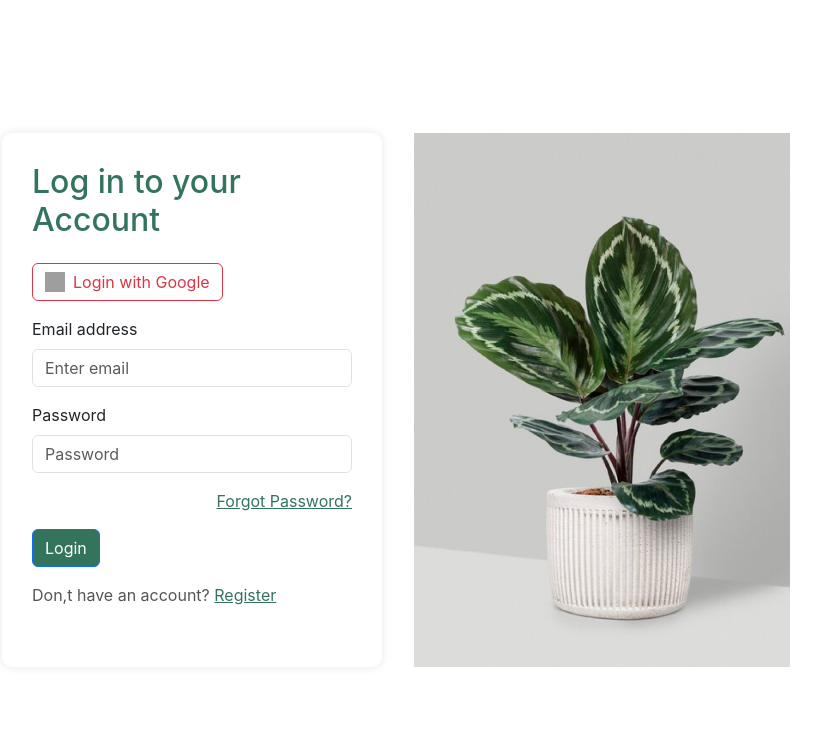
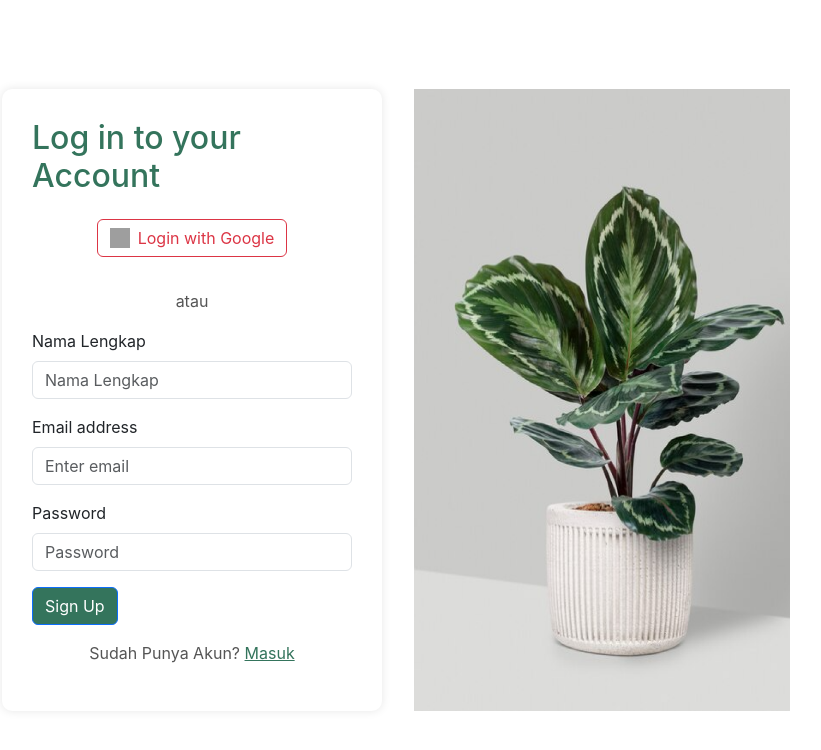
Before and after one commit to Serly-Eldina/UMI-MASSIVE, a React (Vite) app: page /Register in a window 1280 px wide. Shown: the top 750 px of the page, without its empty margins (238-1059 px from the left). Built offline with nearby package versions, Linux system fonts and the light colour scheme; grey boxes are pictures that could not be loaded.

Commit message:
rapihin login&register+nambahain icon logo

```diff
--- a/src/css/main.css
+++ b/src/css/main.css
@@ -53,7 +53,7 @@ body, html {
 
 .login-image img {
   width: 100%;
-  height: auto;
+  height: 100%;
 }
 
 
--- a/src/pages/HomePage.jsx
+++ b/src/pages/HomePage.jsx
@@ -1,4 +1,4 @@
-import React, { useState } from 'react';
+
 import Button from 'react-bootstrap/Button';
 import Container from 'react-bootstrap/Container';
 import Form from 'react-bootstrap/Form';
@@ -16,7 +16,8 @@ import janda from '../images/jandabolong.png';
 import buttonwood from '../images/buttonwood.png';
 import peony from '../images/peony.png';
 import sepatu from '../images/bungasepatu.png';
-import user from '../images/user.png';
+import user from '../images/user.png'
+import logosementara from '../assets/logosementara.png'
 
 
 
@@ -27,18 +28,20 @@ const Home = () => {
     <>
       <NavbarBS expand="lg" className="bg-body-tertiary">
         <Container fluid>
-          <NavbarBS.Brand href="#">ini logo</NavbarBS.Brand>
+          <NavbarBS.Brand ><img src={logosementara} alt='logo' /></NavbarBS.Brand>
           <NavbarBS.Toggle aria-controls="navbarScroll" />
           <NavbarBS.Collapse id="navbarScroll">
             <Nav
-              className="me-auto my-2 my-lg-0"
-              style={{ maxHeight: '100px' }}
+              className="navbar-custom me-auto my-2 my-lg-0"
+              style={{ maxHeight: 'auto' }}
               navbarScroll
             >
-              <Nav.Link href="#action1">Beranda</Nav.Link>
-              <Nav.Link href="#action2">Tentang Kami</Nav.Link>
-              <Nav.Link href="#action2">Informasi</Nav.Link>
+
+              <Nav.Link href="/">Beranda</Nav.Link>
+              <Nav.Link href="Login">Tentang Kami</Nav.Link>
+              <Nav.Link href="Register">Informasi</Nav.Link>
               <Nav.Link href="#action2">Konsultasi</Nav.Link>
+
             </Nav>
             <Form className="d-flex">
               <Form.Control
@@ -61,7 +64,7 @@ const Home = () => {
           <p>baru dalam merawat kehidupan hijau. Mari jelajahi, belajar, dan berbagi</p>
           <p>cinta terhadap tanaman hias. Inilah tempatnya, di mana setiap kuncup</p>
           <p>adalah awal dari petualangan yang tak terlupakan.</p>
-        <button type="button" class="btn btn-success" >Selengkapnya</button>
+          <button type="button" className="btn btn-success" >Selengkapnya</button>
         </div>
         <div className='container3'>
           <img
@@ -83,8 +86,8 @@ const Home = () => {
             <div style={{ width: '18rem' }}>
               <img src={rencana1} />
               <div>
-        <div style={{fontWeight: 'bolder'}}>Penyiraman yang Tepat</div>
-        <div className='textrencana' style={{marginTop: '23px'}}>
+                <div style={{ fontWeight: 'bolder' }}>Penyiraman yang Tepat</div>
+                <div className='textrencana' style={{ marginTop: '23px' }}>
                   Tentukan jadwal penyiraman berdasarkan jenis tanaman, kondisi iklim, dan musim. Pastikan tanah tidak terlalu kering atau terlalu basah.
                 </div>
               </div>
@@ -95,8 +98,8 @@ const Home = () => {
             <div style={{ width: '18rem' }}>
               <img src={rencana2} />
               <div>
-        <div style={{fontWeight: 'bolder'}}>Pemupukan Rutin</div>
-        <div className='textrencana' style={{marginTop: '23px'}}>
+                <div style={{ fontWeight: 'bolder' }}>Pemupukan Rutin</div>
+                <div className='textrencana' style={{ marginTop: '23px' }}>
                   Berikan tanaman nutrisi yang diperlukan dengan memilih pupuk yang sesuai dengan jenis tanaman dan fase pertumbuhannya.
                 </div>
               </div>
@@ -106,8 +109,8 @@ const Home = () => {
             <div style={{ width: '18rem' }}>
               <img src={rencana3} />
               <div>
-        <div style={{fontWeight: 'bolder'}}>Perhatikan Pencahayaan</div>
-        <div className='textrencana' style={{marginTop: '23px'}}>
+                <div style={{ fontWeight: 'bolder' }}>Perhatikan Pencahayaan</div>
+                <div className='textrencana' style={{ marginTop: '23px' }}>
                   Beberapa tanaman membutuhkan sinar matahari langsung, dan ada yang di tempat teduh Pahami preferensi pencahayaan tanaman Anda.
                 </div>
               </div>
@@ -124,7 +127,7 @@ const Home = () => {
         </div>
 
         <div className='textnutrisi'>
-    <div className='judulnutrisi' style={{width: '500px'}}>Penuhi Nutrisi tanaman anda dengan baik</div>
+          <div className='judulnutrisi' style={{ width: '500px' }}>Penuhi Nutrisi tanaman anda dengan baik</div>
 
           <div className='listnutrisi'>
             <p>1. Awasi tanaman Anda untuk tanda-tanda kekurangan nutrisi, seperti daun kuning atau pertumbuhan yang lambat.</p>
@@ -139,7 +142,7 @@ const Home = () => {
 
       <div className='gabung'>
         <div className='textnutrisi'>
-    <div className='judulnutrisi' style={{width: '500px'}}>Bergabung bersama kami
+          <div className='judulnutrisi' style={{ width: '500px' }}>Bergabung bersama kami
             untuk merawat tanaman anda</div>
           <div className='listnutrisi'>
             <p>1. Dapatkan informasi terbaru tentang tren tanaman hias, perawatan terbaru, dan inovasi di dunia Tanaman Hias.</p>
@@ -161,44 +164,44 @@ untuk merawat tanaman anda</div>
         <p>Artikel</p>
 
         <div className='artikel1'>
-      <div><Card style={{ width: '270px', height: '530px', marginLeft: '70px', marginTop: '10px'}}>
+          <div><Card style={{ width: '270px', height: '530px', marginLeft: '70px', marginTop: '10px' }}>
             <img src={janda} />
             <Card.Body>
-        <Card.Title style={{fontWeight:'bold', color: '#044F1E', fontSize: '19px'}}>Janda Bolong (Monstera)</Card.Title>
-        <Card.Text style={{fontSize: '16px', marginTop: '20px'}}>
+              <Card.Title style={{ fontWeight: 'bold', color: '#044F1E', fontSize: '19px' }}>Janda Bolong (Monstera)</Card.Title>
+              <Card.Text style={{ fontSize: '16px', marginTop: '20px' }}>
                 Tanaman kekinian Monstera atau dikenal sebagai nama tanaman janda bolong menjadi tanaman hias unik yang berasal dari daerah tropis Amerika yang menjadikan banyak peminat di tahun ini.
               </Card.Text>
-        <img src={user}/>
+              <img src={user} />
             </Card.Body>
           </Card></div>
-      <div><Card style={{ width: '270px', height: '530px', margin: '10px'}}>
-      <img src={buttonwood}/>
+          <div><Card style={{ width: '270px', height: '530px', margin: '10px' }}>
+            <img src={buttonwood} />
             <Card.Body>
-        <Card.Title style={{fontWeight:'bold', color: '#044F1E', fontSize: '19px'}}>Pohon Buttonwood</Card.Title>
-        <Card.Text style={{fontSize: '16px', marginTop: '20px'}}>
+              <Card.Title style={{ fontWeight: 'bold', color: '#044F1E', fontSize: '19px' }}>Pohon Buttonwood</Card.Title>
+              <Card.Text style={{ fontSize: '16px', marginTop: '20px' }}>
                 Buttonwood adalah pohon yang bercabang rendah, berbatang banyak, semak, selalu hijau dengan tinggi rata-rata 35 kaki, dan sering dikaitkan dengan komunitas bakau.
               </Card.Text>
-        <img src={user} style={{marginTop: '25px'}}/>
+              <img src={user} style={{ marginTop: '25px' }} />
             </Card.Body>
           </Card></div>
           <div><Card style={{ width: '270px', height: '530px', margin: '10px' }}>
             <img src={peony} />
             <Card.Body>
-        <Card.Title style={{fontWeight:'bold', color: '#044F1E', fontSize: '19px'}}>Bunga Peony</Card.Title>
-        <Card.Text style={{fontSize: '16px', marginTop: '20px'}}>
+              <Card.Title style={{ fontWeight: 'bold', color: '#044F1E', fontSize: '19px' }}>Bunga Peony</Card.Title>
+              <Card.Text style={{ fontSize: '16px', marginTop: '20px' }}>
                 Bunga peony merupakan salah satu tanaman hias yang berasal dari Asia, Eropa, dan Amerika Utara hingga Barat.
               </Card.Text>
-        <img src={user} style={{marginTop: '73px'}}/>
+              <img src={user} style={{ marginTop: '73px' }} />
             </Card.Body>
           </Card></div>
-      <div><Card style={{ width: '270px', height: '530px', margin: '10px'}}>
-      <img src={sepatu}/>
+          <div><Card style={{ width: '270px', height: '530px', margin: '10px' }}>
+            <img src={sepatu} />
             <Card.Body>
-        <Card.Title style={{fontWeight:'bold', color: '#044F1E', fontSize: '19px'}}>Bunga Sepatu</Card.Title>
-        <Card.Text style={{fontSize: '16px', marginTop: '20px'}}>
+              <Card.Title style={{ fontWeight: 'bold', color: '#044F1E', fontSize: '19px' }}>Bunga Sepatu</Card.Title>
+              <Card.Text style={{ fontSize: '16px', marginTop: '20px' }}>
                 Bunga sepatu adalah tanaman yang kaya akan antioksidan. Antioksidan ini sangatlah baik untuk tubuh kita dan membantu dalam menangkal radikal bebas yang bisa.
               </Card.Text>
-        <img src={user} style={{marginTop: '26px'}}/>
+              <img src={user} style={{ marginTop: '26px' }} />
             </Card.Body>
           </Card></div>
         </div>
--- a/src/pages/LoginPage.jsx
+++ b/src/pages/LoginPage.jsx
@@ -94,15 +94,15 @@ const LoginPage = () => {
             <p className="text-end mt-2">
               <a href="#">Forgot Password?</a>
             </p>
-            <div className="d-flex justify-content-center align-items-center">
+
               <Button variant="primary" type="submit" style={{ backgroundColor: '#34745C' }}>
                 Login
               </Button>
-            </div>
+
 
             {/* Register below the login button */}
             <p className="mt-3 text-center">
-              Don't have an account? <a href="#">Register</a>
+              Belum Punya Akun? <a href="#">Register</a>
             </p>
           </Form>
         </Col>
--- a/src/pages/RegisterPage.jsx
+++ b/src/pages/RegisterPage.jsx
@@ -50,6 +50,7 @@ const LoginPage = () => {
           <h2 className="mb-4">Log in to your Account</h2>
 
           {/* Google Login Button */}
+          <div className="d-flex justify-content-center mb-3">
           <Button
             variant="outline-danger"
             onClick={handleGoogleLogin}
@@ -62,8 +63,21 @@ const LoginPage = () => {
             />
             Login with Google
           </Button>
+          </div>
 
+          <div className="text-center">
+            <p>atau</p>
+          </div>
           <Form onSubmit={handleLogin}>
+          <Form.Group className="text-start mb-3" controlId="formBasicEmail">
+              <Form.Label>Nama Lengkap</Form.Label>
+              <Form.Control
+                type="name"
+                placeholder="Nama Lengkap"
+                value={email}
+                onChange={(e) => setEmail(e.target.value)}
+              />
+            </Form.Group>
             <Form.Group className="text-start mb-3" controlId="formBasicEmail">
               <Form.Label>Email address</Form.Label>
               <Form.Control
@@ -85,23 +99,23 @@ const LoginPage = () => {
             </Form.Group>
 
             {/* Forgot Password on the right */}
-            <p className="text-end mt-2">
+            {/* <p className="text-end mt-2">
               <a href="#">Forgot Password?</a>
-            </p>
+            </p> */}
             <Button variant="primary" type="submit" style={{ backgroundColor: '#34745C' }}>
-              Login
+              Sign Up
             </Button>
 
             {/* Register below the login button */}
-            <p className="mt-3">
-              Don,t have an account? <a href="#">Register</a>
+            <p className="mt-3 text-center">
+              Sudah Punya Akun? <a href="#">Masuk</a>
             </p>
           </Form>
         </Col>
 
         {/* Image on the Right */}
 
-        <Col md={6} className="login-image text-center">
+        <Col md={6} className="login-image height-20px">
         <img
             src={fotologin}
             alt="Login Image"
```
Lines whose indentation alone changed are shown as unchanged.
